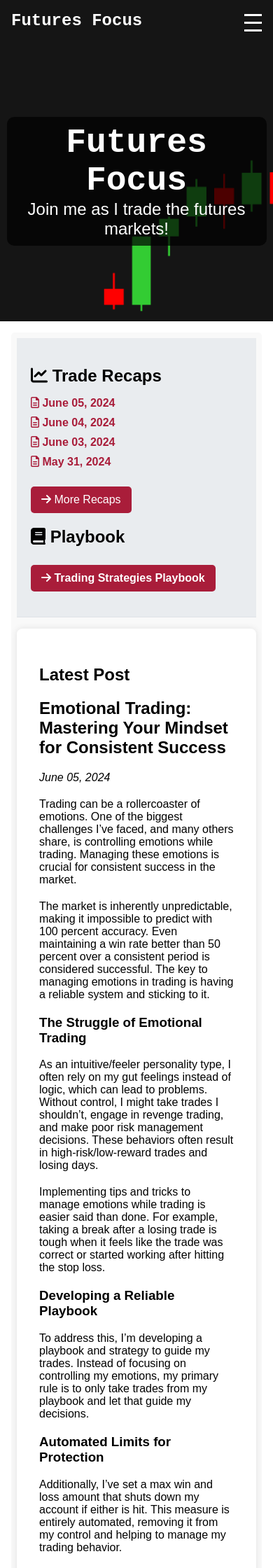
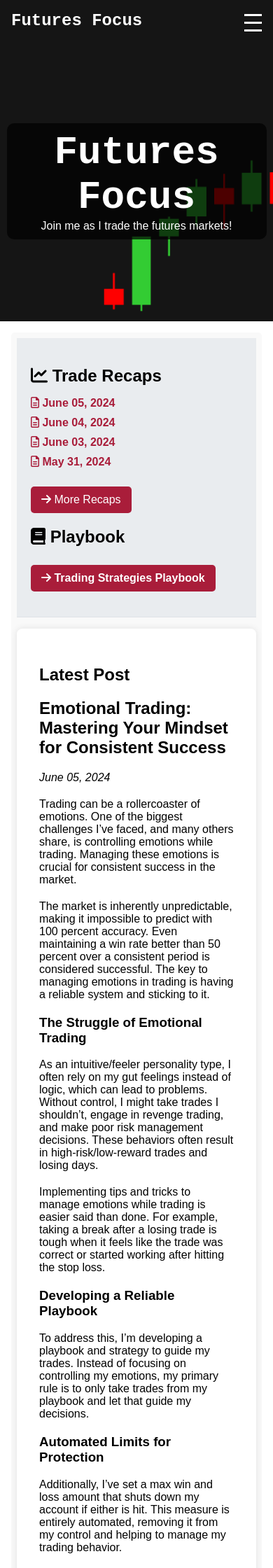
Before and after one commit to zackrylangford/daytrading-unplugged, a Jekyll site: the page built from index.markdown, in a window 390 px wide. Shown: the top 2240 px of the page at 70% size. Built offline with Jekyll 4.4.1, drawn with Linux system fonts in a browser that asks for light colours; some web fonts are replaced.

Commit message:
adjusted hero text and spacing, size

```diff
--- a/assets/css/hero.css
+++ b/assets/css/hero.css
@@ -9,7 +9,7 @@
     align-items: center;
     color: white;
     text-align: left; /* Align text to the left */
-    padding-left: 20px; /* Add some padding to the left */
+    padding-left: 230px; /* Add some padding to the left */
 }
 
 .hero-text {
@@ -19,18 +19,18 @@
 }
 
 .hero h1 {
-    font-size: 5em; /* Increase font size */
+    font-size: 5em;
     margin: 0;
     font-family: "Ubuntu Sans Mono", monospace;
     font-optical-sizing: auto;
 }
 
 .hero p {
-    font-size: 2em; /* Increase font size */
+    font-size: 1em; /* Increase font size */
     margin: 0;
 }
 
-@media (max-width: 768px) {
+@media (max-width: 1000px) {
     .hero {
         justify-content: center; /* Center content horizontally */
         align-items: center; /* Center content vertically */
@@ -47,10 +47,10 @@
     }
 
     .hero h1 {
-        font-size: 3em; /* Decrease font size for mobile */
+        font-size: 3.5em; /* Decrease font size for mobile */
     }
 
     .hero p {
-        font-size: 1.5em; /* Decrease font size for mobile */
+        font-size: 1em; /* Decrease font size for mobile */
     }
 }
```
